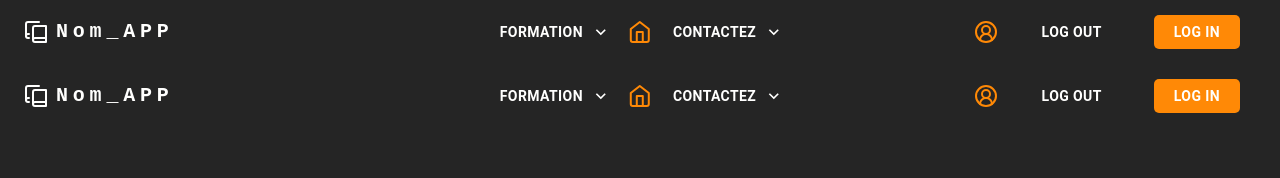
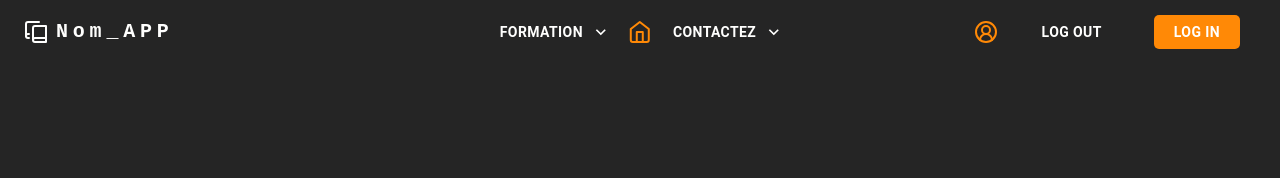
Before and after one commit to romainbcode/PFE-Forma, a React (Create React App) app in the folder frontend/: page / in a window 1280 px wide. Shown: the top 178 px of the page. Built offline with nearby package versions, Linux system fonts and the light colour scheme; no server answers.

Commit message:
suppression d'ancien test

```diff
--- a/frontend/src/pages/homepage.js
+++ b/frontend/src/pages/homepage.js
@@ -1,5 +1,4 @@
 import React, { useState } from "react";
-import { Navbar } from "../components/navbar";
 import { Chatbot } from "../chat-bot/chat-bot";
 import axios from "axios";
 import { Box, Typography, Button, Link, Paper, Container } from "@mui/material";
@@ -113,7 +112,6 @@ export const Homepage = () => {
 
   return (
     <>
-      <Navbar />
       <Box
         sx={{
           position: "absolute",
@@ -287,7 +285,6 @@ export const Homepage = () => {
       </Button>
           {isloading ? <Loader /> : <div>C'est chargé</div>}
           */}
-
       <div style={{ position: "absolute", bottom: 0, right: 0 }}>
         <Chatbot />
       </div>
```
